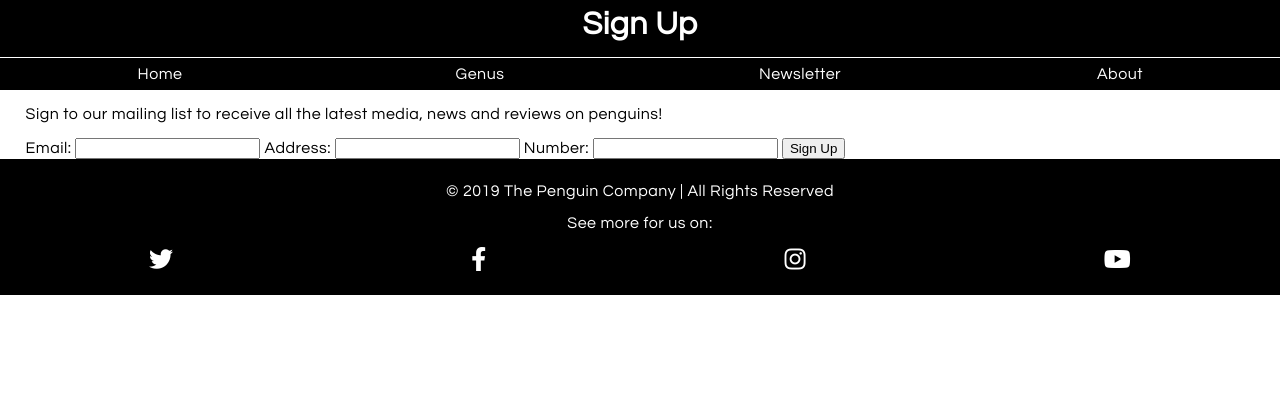
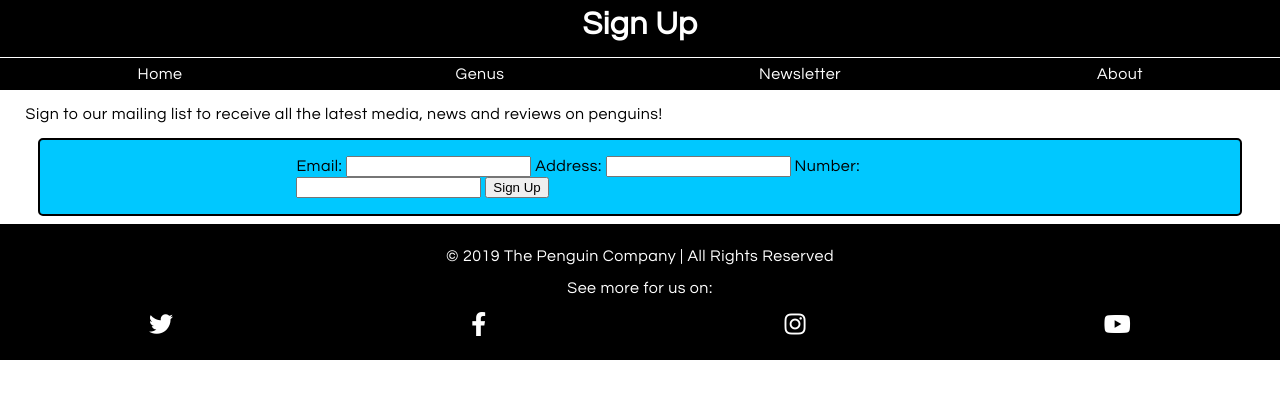
Before and after one commit to LyndonPanton/ThePenguinCompany, a plain HTML site: page Newsletter/newsletter.html in a window 1280 px wide. Drawn offline with Linux system fonts and the light colour scheme.

Commit message:
Styled form

```diff
--- a/Newsletter/newsletter.css
+++ b/Newsletter/newsletter.css
@@ -1 +1,9 @@
 @charset "UTF-8";
+
+#form {
+	margin: 1vh 1vw;
+	border: 2px #000000 solid;
+	border-radius: 5px;
+	padding: 2vh 20vw;
+	background-color: #00c8ff;
+}
```
